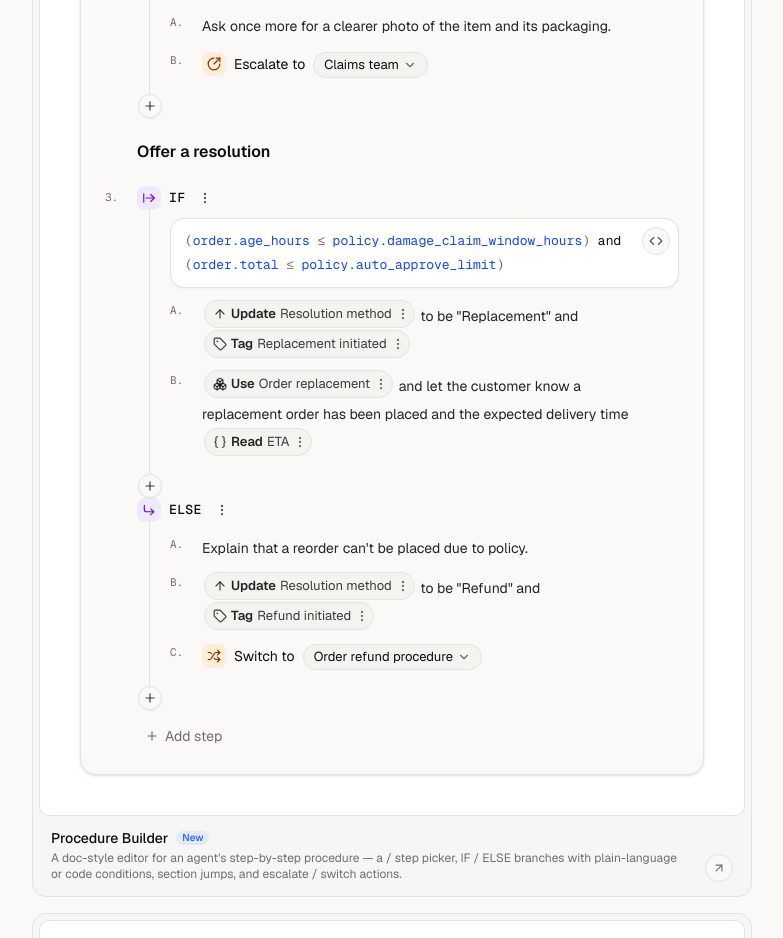
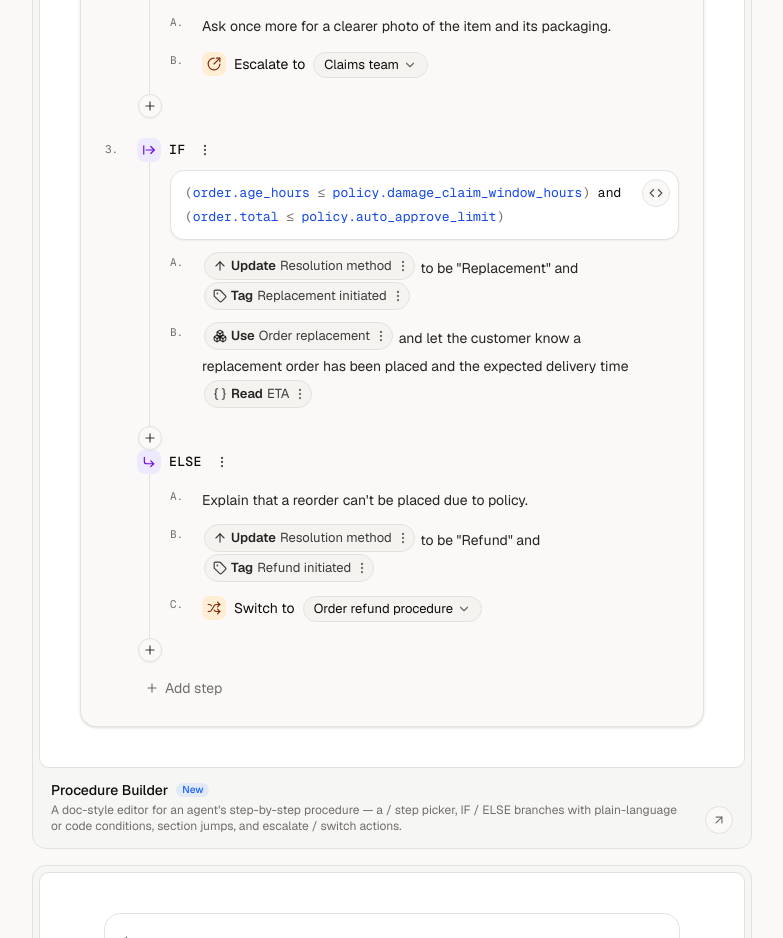
Before and after one commit to carlosmarch/ai-patterns, a Next.js app: page / in a window 1280 px wide. Shown: the part 1720-2658 px from the top of the page, without its empty margins (248-1031 px from the left). Built offline with nearby package versions, Linux system fonts and the light colour scheme.

Commit message:
Remove 'Offer a resolution' step from procedure builder demo
Co-Authored-By: Claude Opus 5.5 <noreply@anthropic.com>
Claude-Session: https://claude.ai/code/session_01B7qqqBJa4kF6rFFwprqfsS

```diff
--- a/src/registry/agents/procedure-builder/demo.tsx
+++ b/src/registry/agents/procedure-builder/demo.tsx
@@ -33,7 +33,6 @@ const steps: ProcedureStep[] = [
       { id: "evidence-escalate", kind: "action", action: "escalate", target: "Claims team" },
     ],
   },
-  { id: "resolve", kind: "header", text: "Offer a resolution" },
   {
     id: "policy",
     kind: "condition",
```
